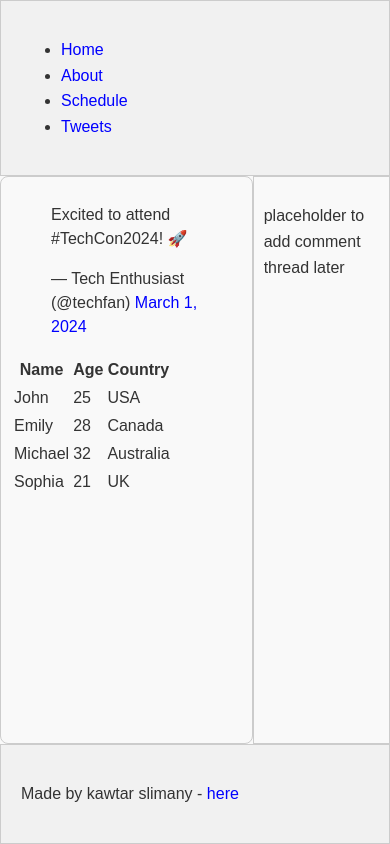
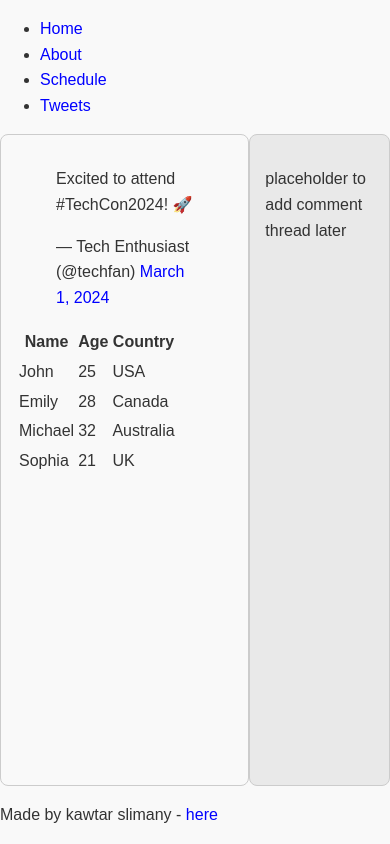
Before and after one commit to kawtar-SE/alx_html_css, a plain HTML site: page css_basic/index.html in a window 390 px wide. Drawn offline with Linux system fonts and the light colour scheme.

Commit message:
Update styles.css with responsive layout and custom styles

```diff
--- a/css_basic/styles.css
+++ b/css_basic/styles.css
@@ -1,21 +1,10 @@
+/* Flexbox Layout */
 body {
-
     display: flex;
     flex-direction: column;
-    margin: 0;
-    padding: 0;
     height: 100vh;
-    font-family: Arial, Helvetica, sans-serif;
 }
 
-/* Header & Footer styling */
-header, footer {
-    padding: 20px;
-    background-color: #f1f1f1;
-    border: 1px solid #ccc;
-}
-
-/* Main: row layout (article + aside) */
 main {
     display: flex;
     flex-direction: row;
@@ -24,27 +13,34 @@ main {
 
 article {
     flex: 2;
-    padding: 10px;
+    padding: 15px;
     border: 1px solid #ccc;
     overflow-y: auto;
-}
-article {
     background-color: #f9f9f9;
-    color: #333;
-    font-family: 'Arial', sans-serif;
-    font-size: 16px;
-    line-height: 1.5;
     border-radius: 8px;
 }
 
 aside {
     flex: 1;
-    padding: 10px;
+    padding: 15px;
     border: 1px solid #ccc;
-    overflow-y: auto; /* scrollable */
+    overflow-y: auto;
+    background-color: #e9e9e9;
+    border-radius: 8px;
 }
 
-/* Optional: basic links styling */
+/* Logo styling */
+.logo {
+    font-size: 24px;
+    margin-right: 10px;
+}
+
+/* Responsive layout */
+body.works_on_smartphone main {
+    flex-direction: column;
+}
+
+/* Links and buttons styling */
 a {
     color: blue;
     text-decoration: none;
@@ -54,7 +50,6 @@ a:hover {
     text-decoration: underline;
 }
 
-/* Optional: buttons */
 button {
     background-color: #007BFF;
     color: white;
@@ -67,10 +62,3 @@ button {
 button:hover {
     background-color: #0056b3;
 }
-body.works_on_smartphone main {
-    flex-direction: column;
-}
-.logo {
-    font-size: 24px;
-    margin-right: 10px;
-}
```
